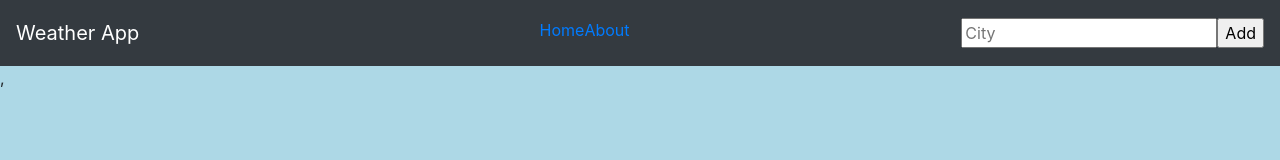
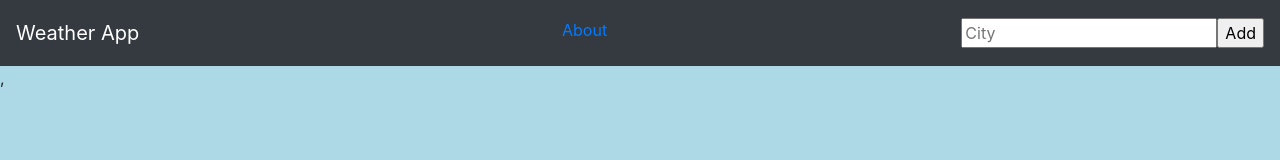
Before and after one commit to NachoHotz/weather-app, a React (Create React App) app: page / in a window 1280 px wide. Shown: the top 160 px of the page. Built offline with nearby package versions, Linux system fonts and the light colour scheme.

Commit message:
Modify route to home

```diff
--- a/src/components/Nav.jsx
+++ b/src/components/Nav.jsx
@@ -7,12 +7,12 @@ import "./styles/About.css";
 function Nav({ onSearch }) {
   return (
     <nav className="navbar navbar-dark bg-dark">
-        <span className="navbar-brand">
-          Weather App
-        </span>
-
+        <Link to='/'>
+          <span className="navbar-brand">
+            Weather App
+          </span>
+        </Link>
       <ul className="links">
-        <Link to='/'>Home</Link>
         <Link to='/about'>About</Link>
       </ul>
 
```
